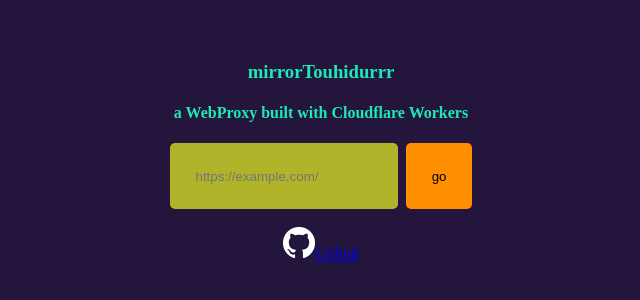
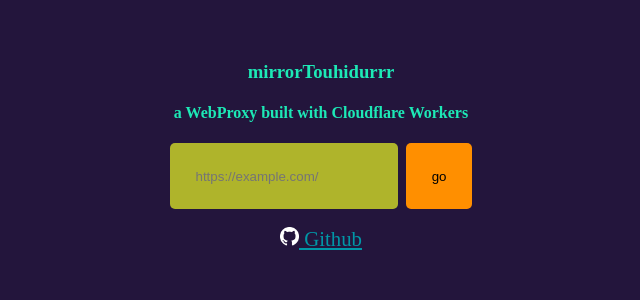
Before and after one commit to touhidurrr/mirrorTouhidurrr, a website: page index.html in a window 1280 px wide. Shown: the part 120-420 px from the top of the page, without its empty margins (319-959 px from the left). Drawn offline with nearby package versions, Linux system fonts and the light colour scheme.

Commit message:
github hyperlink style changes

```diff
--- a/index.html
+++ b/index.html
@@ -57,7 +57,7 @@
       </tr>
       <tr style="color: lime" id="error"></tr>
     </table><br>
-    <span><img src="images/GitHub-Mark-Light-32px.png"><a href="https://github.com/touhidurrr/mirrorTouhidurrr">Github</a></span>
+    <a style="font-size:130%; color:#0097A7;" href="https://github.com/touhidurrr/mirrorTouhidurrr"><img height="19" src="images/GitHub-Mark-Light-32px.png">&nbsp;Github</a>
     <script>
       VANTA.NET({
         el: 'body',
```
